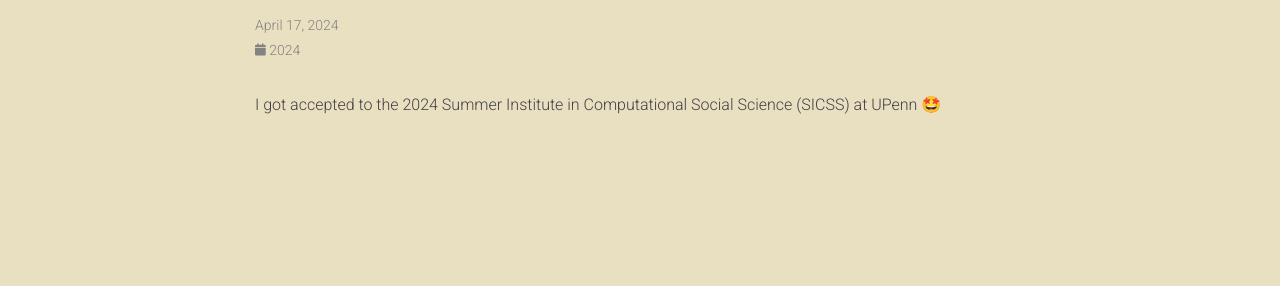
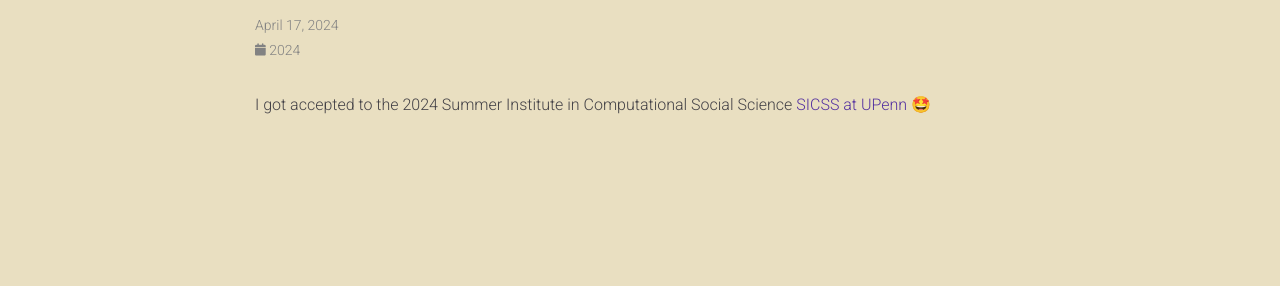
Before and after one commit to btrantruong/btrantruong.github.io, a Jekyll site: the page built from _news/announcement_20240417.md, in a window 1280 px wide. Shown: the part 146-432 px from the top of the page. Built offline with Jekyll 4.4.1, drawn with Linux system fonts in a browser that asks for light colours; full-size pictures stand in for the smaller copies a plugin makes; comment, search, counter and statistics services are not loaded; a style sheet for code colours, icons or effects is not loaded; some of the changed lines change nothing that is shown.

Commit message:
simsom paper updates

```diff
--- a/_news/announcement_20240417.md
+++ b/_news/announcement_20240417.md
@@ -4,4 +4,4 @@
 inline: true
 related_posts: false
 ---
-I got accepted to the 2024 Summer Institute in Computational Social Science (SICSS) at UPenn 🤩
+I got accepted to the 2024 Summer Institute in Computational Social Science [SICSS at UPenn](https://sicss.io/2024/penn/) 🤩
```
Also changed, not shown: 2 other files.
